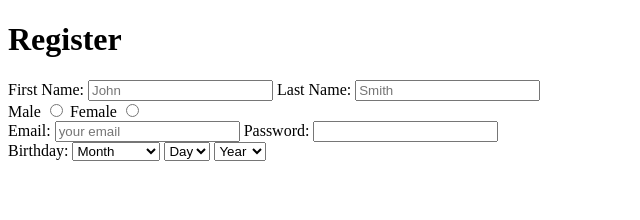
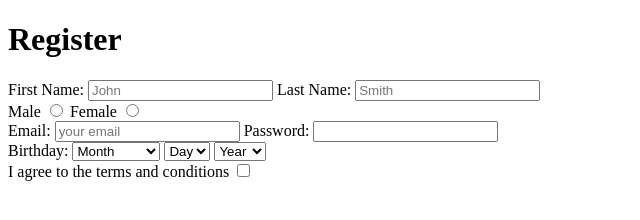
Before and after one commit to ChristCenteredDev/Colt-Steele-Web-Dev-Bootcamp, a plain HTML site: page Section 04/FormExercise/FormExercise/index.html in a window 1280 px wide. Shown: the whole page, without its empty margins (0-640 px from the left). Drawn offline with Linux system fonts and the light colour scheme.

Commit message:
Section 4 Intermediate HTML - Form Exercise - Added Terms

```diff
--- a/Section 04/FormExercise/FormExercise/index.html
+++ b/Section 04/FormExercise/FormExercise/index.html
@@ -116,6 +116,15 @@
             <option value="2018">2018</option>
         </select>
 
+        <br />
+
+        <label for="GET-terms">I agree to the terms and conditions</label>
+        <input id="GET-terms" type="checkbox" name="terms">
+
+        <br />
+
+
+
     </form>
 </body>
 </html>
```
